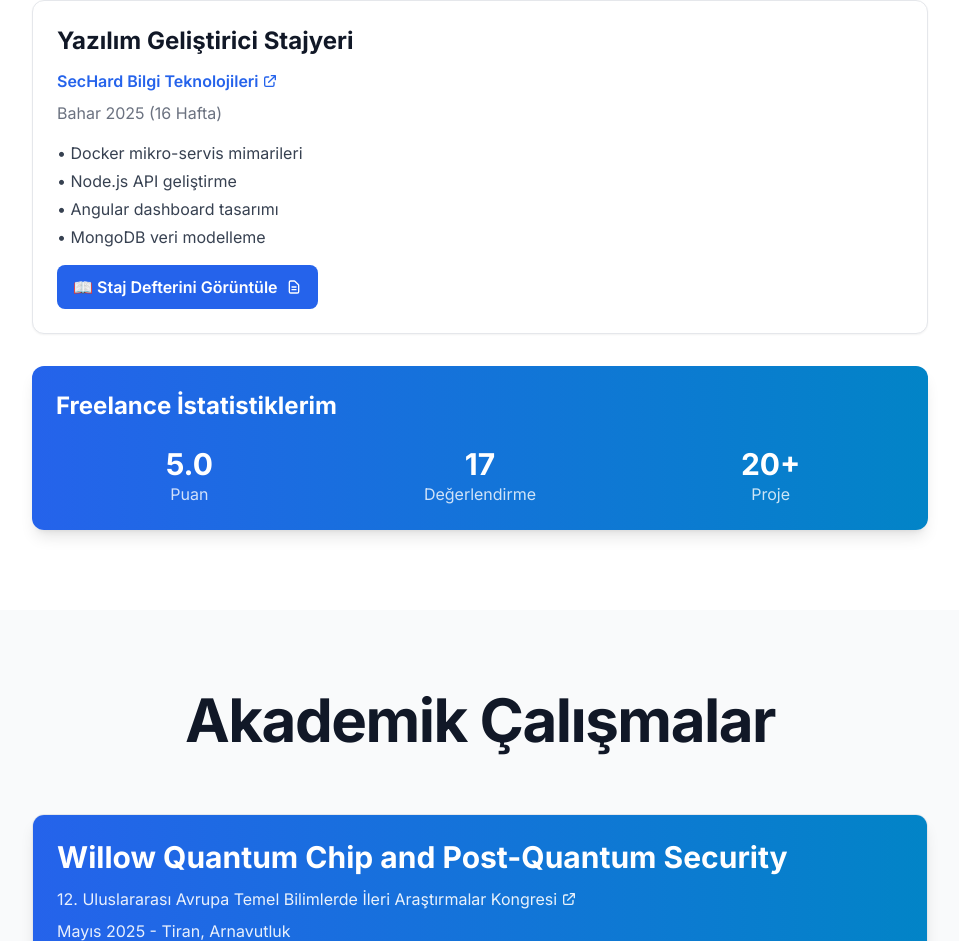
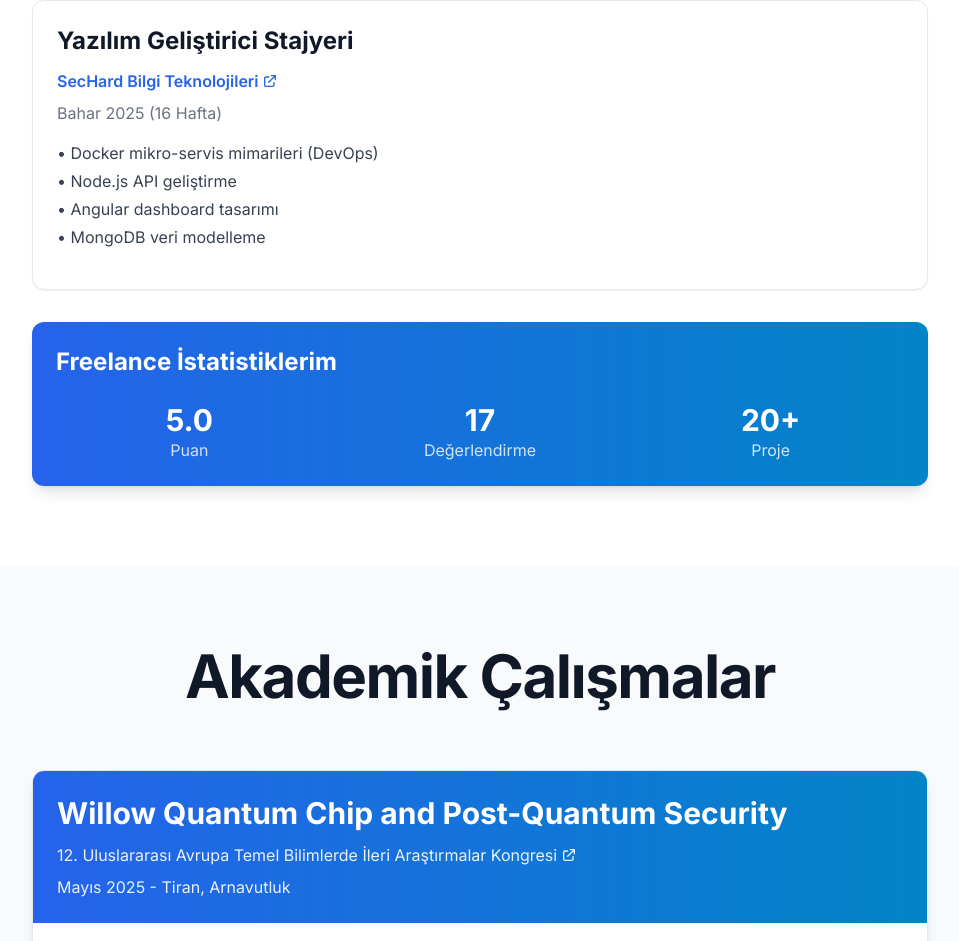
Before and after one commit to mobilteknolojileri/goldsword-portfolio, a Next.js app: page / in a window 1280 px wide. Shown: the part 1429-2370 px from the top of the page, without its empty margins (160-1119 px from the left). Built offline with nearby package versions, Linux system fonts and the light colour scheme; no server answers.

Commit message:
feat: update SecHard experience description and remove internship diary

```diff
--- a/features/experience/index.tsx
+++ b/features/experience/index.tsx
@@ -83,20 +83,11 @@ const Experience = () => {
                             </a>
                             <p className="text-muted mb-4">Bahar 2025 (16 Hafta)</p>
                             <ul className="space-y-1 text-body mb-4">
-                                <li>• Docker mikro-servis mimarileri</li>
+                                <li>• Docker mikro-servis mimarileri (DevOps)</li>
                                 <li>• Node.js API geliştirme</li>
                                 <li>• Angular dashboard tasarımı</li>
                                 <li>• MongoDB veri modelleme</li>
                             </ul>
-                            <button
-                                onClick={() => openPdf('/assets/research/sechard-staj-defteri.pdf', 'SecHard Staj Defteri')}
-                                className="inline-flex items-center gap-2 px-4 py-2.5 bg-primary-600 hover:bg-primary-700 text-white font-semibold rounded-lg transition"
-                            >
-                                📖 Staj Defterini Görüntüle
-                                <svg className="w-4 h-4" fill="none" viewBox="0 0 24 24" stroke="currentColor">
-                                    <path strokeLinecap="round" strokeLinejoin="round" strokeWidth={2} d="M9 12h6m-6 4h6m2 5H7a2 2 0 01-2-2V5a2 2 0 012-2h5.586a1 1 0 01.707.293l5.414 5.414a1 1 0 01.293.707V19a2 2 0 01-2 2z" />
-                                </svg>
-                            </button>
                         </div>
 
                         <div
```
Also changed, not shown: 1 other file (tests, documents, lock files or other folders).
